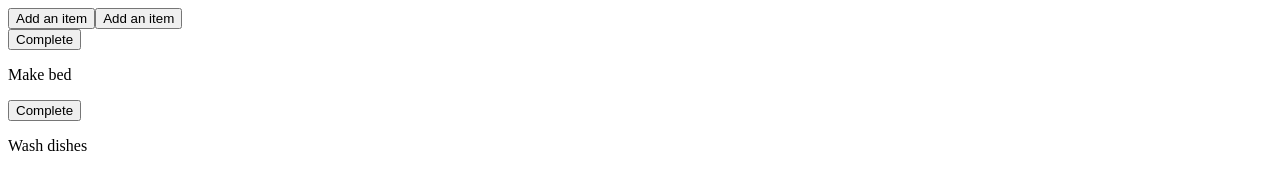
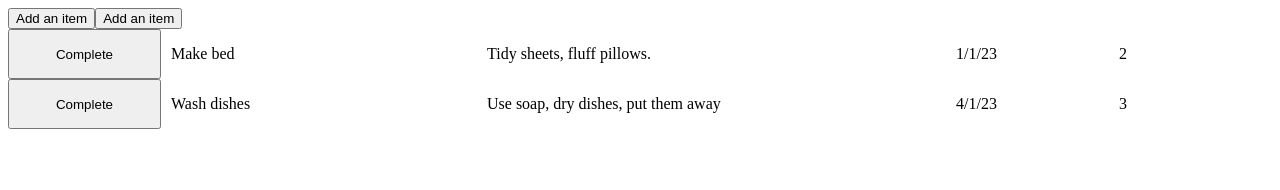
Before and after one commit to edensalt/todo-list, a website built with webpack: page dist/index.html in a window 1280 px wide. Built offline with nearby package versions, Linux system fonts and the light colour scheme.

Commit message:
Render list with all props using grid

```diff
--- a/src/components/list.js
+++ b/src/components/list.js
@@ -1,15 +1,23 @@
 import { masterList } from '../modules/list-item';
-import { addDoneBtn, addTitle } from './list_components';
+import {
+  addDoneBtn, addTitle, addDescription, addDueDate, addPriority,
+} from './list_components';
 
 const RenderToDoList = function () {
   const parent = document.querySelector('#parent');
   const container = document.createElement('div');
   container.setAttribute('id', 'list-container');
   masterList.forEach((item) => {
-    addDoneBtn(container);
-    addTitle(item, container);
-    parent.appendChild(container);
+    const card = document.createElement('div');
+    card.setAttribute('id', 'list-item');
+    addDoneBtn(card);
+    addTitle(item, card);
+    addDescription(item, card);
+    addDueDate(item, card);
+    addPriority(item, card);
+    container.appendChild(card);
   });
+  parent.appendChild(container);
 
   return container;
 };
--- a/src/components/list_components.js
+++ b/src/components/list_components.js
@@ -13,4 +13,24 @@ function addTitle(item, card) {
   card.appendChild(para);
 }
 
-export { addDoneBtn, addTitle };
+function addDescription(item, card) {
+  const para = document.createElement('p');
+  para.innerHTML = item.description;
+  card.appendChild(para);
+}
+
+function addDueDate(item, card) {
+  const para = document.createElement('p');
+  para.innerHTML = item.dueDate;
+  card.appendChild(para);
+}
+
+function addPriority(item, card) {
+  const para = document.createElement('p');
+  para.innerHTML = item.priority;
+  card.appendChild(para);
+}
+
+export {
+  addDoneBtn, addTitle, addDescription, addDueDate, addPriority,
+};
--- a/src/style.css
+++ b/src/style.css
@@ -2,3 +2,9 @@
     color: red;
     background-color: green;
 }
+
+#list-item {
+    display: grid;
+    grid-template-columns: 1fr 2fr 3fr 1fr 1fr;
+    gap: 10px;
+}
```
